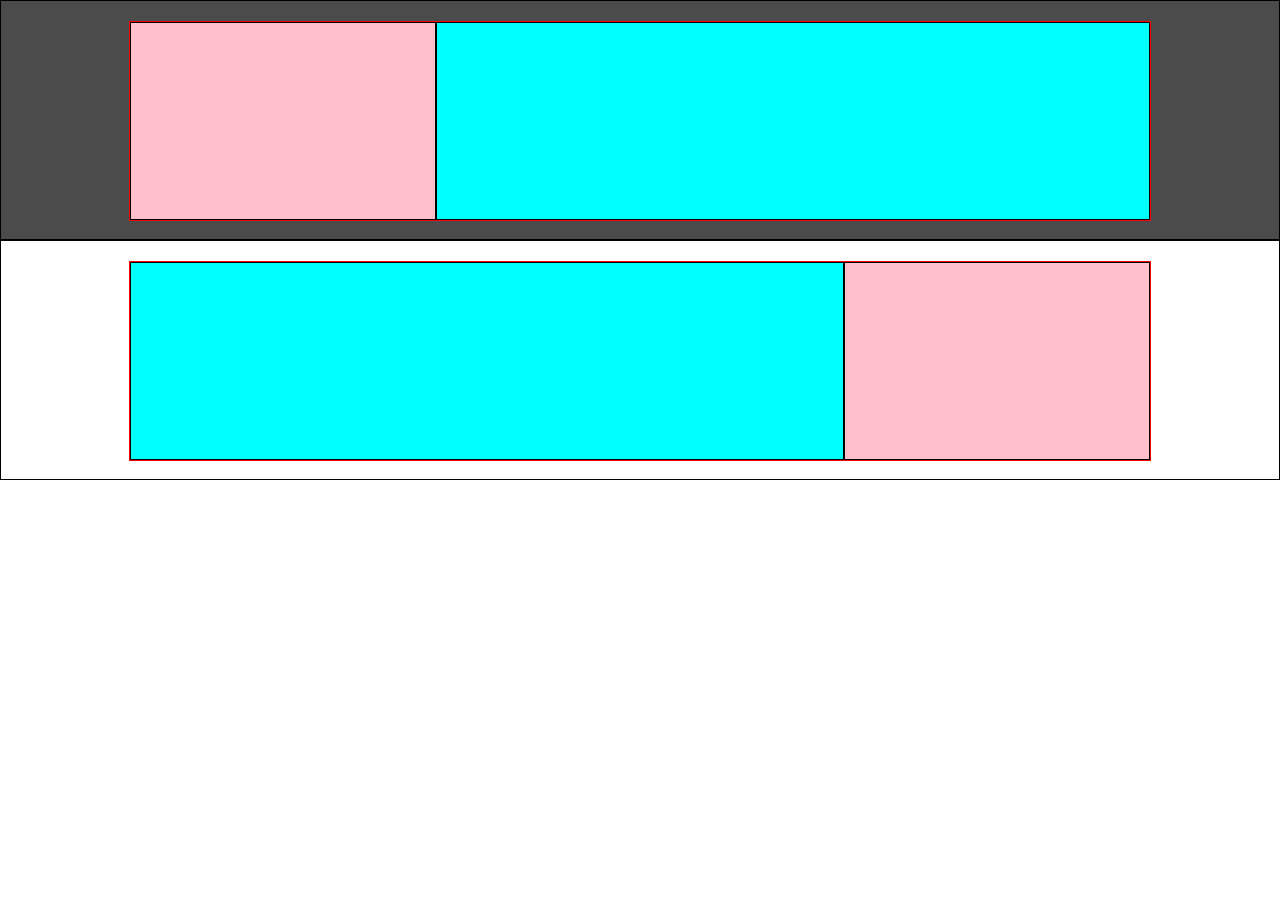
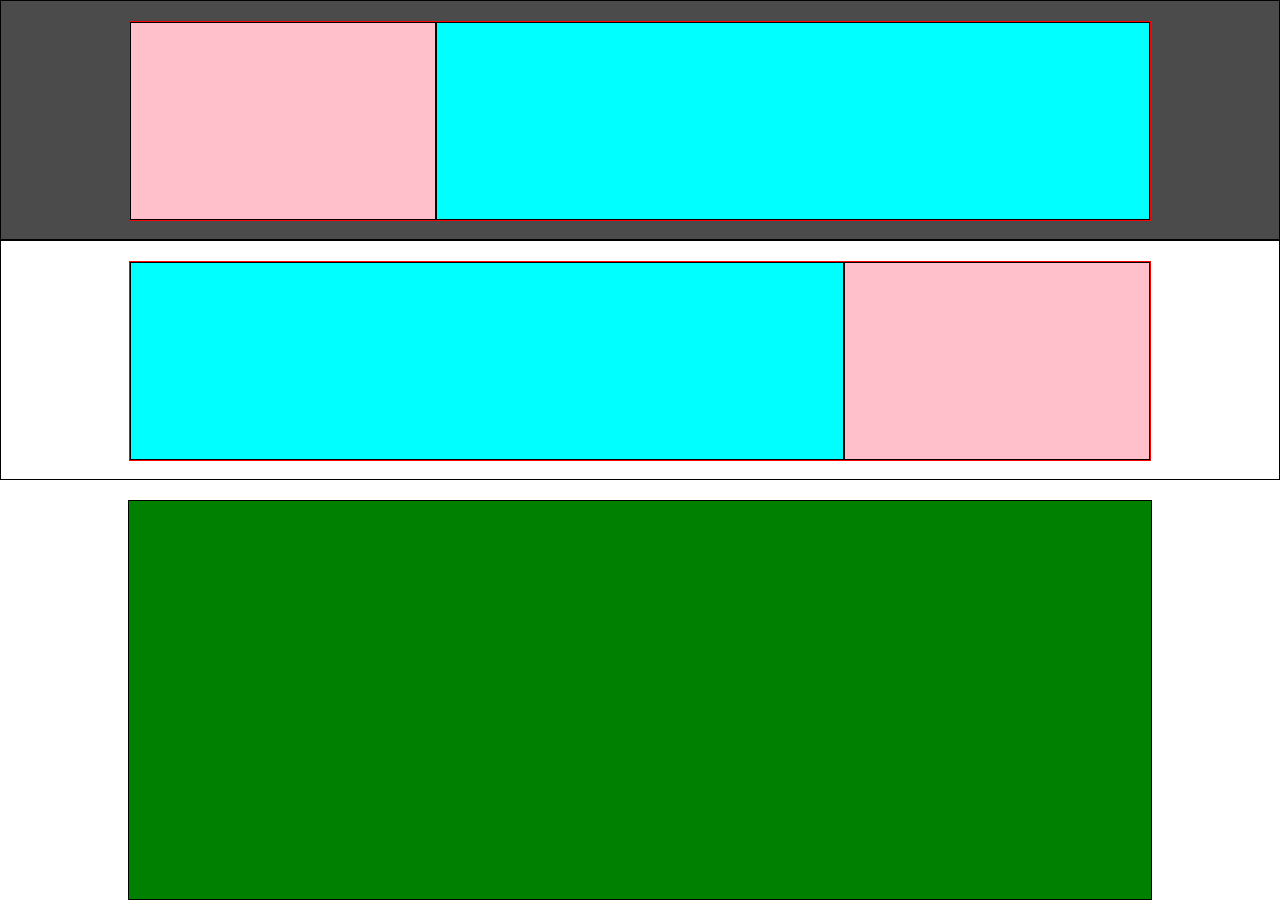
Before and after one commit to BartCatalano/htmlcss-struttura-discord, a plain HTML site: page index.html in a window 1280 px wide. Shown: the part 540-1460 px from the top of the page. Before the commit the page ends 1020 px from the top, so only its background shows below. Drawn offline with Linux system fonts and the light colour scheme.

Commit message:
feat: sezione grande verde fatta, road to footer (wip)

```diff
--- a/css/style.css
+++ b/css/style.css
@@ -112,3 +112,15 @@ padding: 20px 0;
 border: 1px solid black;
 }
 /* SEZIONE GRANDE */
+.big-section{
+    ;
+    padding: 20px 0;
+    /* debug */
+
+}
+.green-section{
+    background-color: green;
+    height: 400px;
+
+    border: 1px solid black;
+}
--- a/index.html
+++ b/index.html
@@ -58,11 +58,13 @@
     <!-- sezioni centrali -->
     <!-- sezione grande -->
     <div class="big-section">
-
+<div class="green-section container"></div>
     </div>
     <!-- /sezione grande -->
+
     <!-- footer -->
     <footer>
+
         <!-- column -->
         <div class=".footer-column"></div>
         <!-- /column -->
```
